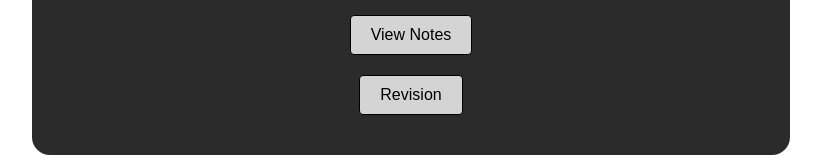
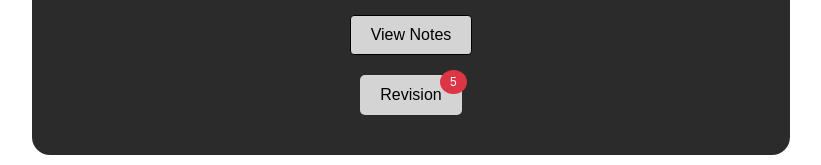
Before and after one commit to hitesh975/NotesAppV2, a React (Vite) app in the folder NotesApp/: page / in a window 1280 px wide. Shown: the part 155-320 px from the top of the page, without its empty margins (229-1050 px from the left). Built offline with nearby package versions, Linux system fonts and the light colour scheme.

Commit message:
added notification button, but nonfunctional rn

```diff
--- /dev/null
+++ b/NotesApp/src/components/Buttons/notificationButton.css
@@ -0,0 +1,32 @@
+.notification-button {
+    position: relative;
+    background-color: #D4D4D4;
+    color: black;
+    border: none;
+    padding: 10px 20px;
+    border-radius: 5px;
+    cursor: pointer;
+    display: flex;
+    align-items: center;
+    height: 40px;
+
+}
+
+.notification-button:hover {
+    background-color: white;
+}
+
+.notificationButtonText {
+    font-size: 16px;
+}
+
+.count {
+    position: absolute;
+    top: -5px;
+    right: -5px;
+    background-color: #dc3545;
+    color: white;
+    border-radius: 50%;
+    padding: 5px 10px;
+    font-size: 12px;
+}
--- /dev/null
+++ b/NotesApp/src/components/Buttons/notificationButton.tsx
@@ -0,0 +1,10 @@
+import './notificationButton.css'
+
+export default function NotificationButton({text, count, onClick}: {text: string, count: number, onClick: () => void}) {
+    return(
+        <button className="notification-button" onClick={onClick}>
+            <p className='notificationButtonText'>{text}</p>
+            <span className='count'>{count}</span>
+        </button>
+    )
+}
--- a/NotesApp/src/pages/home.tsx
+++ b/NotesApp/src/pages/home.tsx
@@ -1,5 +1,6 @@
 import { useNavigate } from "react-router-dom"
 import ButtonsType1 from "../components/Buttons/ButtonsType1"
+import NotificationButton from "../components/Buttons/notificationButton"
 import "./home.css"
 
 export default function Home() {
@@ -8,7 +9,7 @@
         <div className="container">
             <ButtonsType1 text="Add Notes" onClick={() => navigate("/addNotes")}/>
             <ButtonsType1 text="View Notes" onClick={() => navigate("/viewNotes")}/>
-            <ButtonsType1 text="Revision" onClick={() => navigate("/revision")}/>
+            <NotificationButton text="Revision" count={5 /* place holder */} onClick={() => navigate("/revision")}/>
         </div>
     )
 }
```
